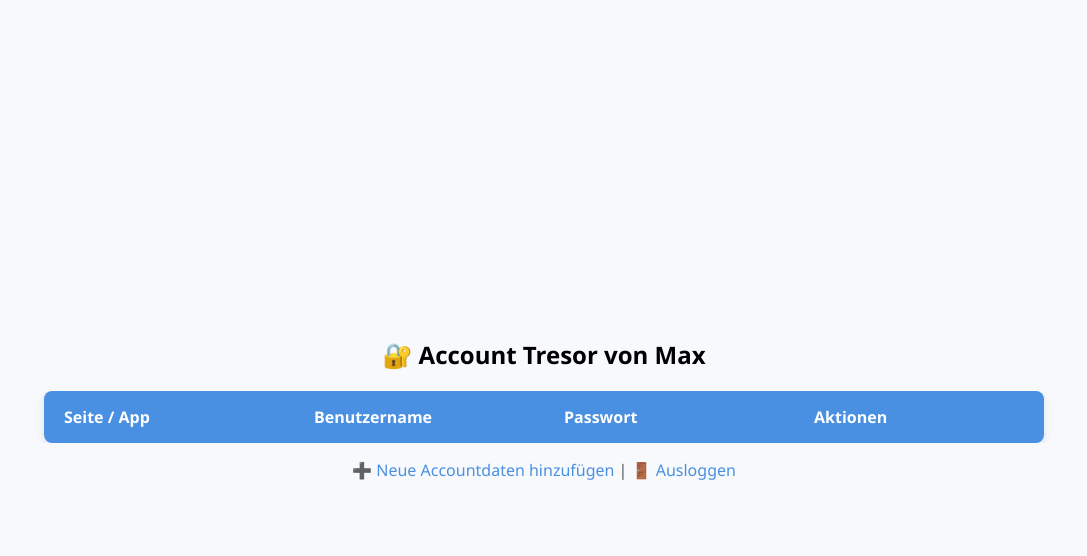
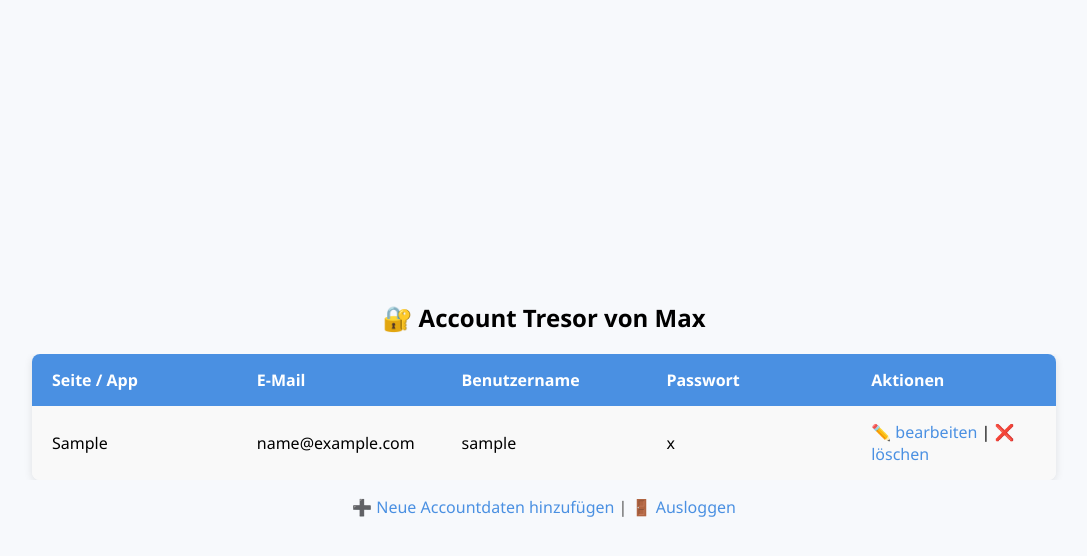
Before and after one commit to mxvq/Password_Manager, a Flask app: page /vault in a window 1280 px wide. Shown: the top 556 px of the page, without its empty margins (96-1183 px from the left). Run offline with Flask 3, Linux system fonts and the light colour scheme; a user stored in the database is signed in; data comes from the database, SQL or seed files in the repository; tables that the repository leaves empty hold one stand-in row (values such as "Sample post"); lists and menus that the app fills with data are empty.

Commit message:
added email input + saving in db

```diff
--- a/app.py
+++ b/app.py
@@ -18,6 +18,7 @@ class User(db.Model):
     id = db.Column(db.Integer, primary_key=True)
     username = db.Column(db.String(80), unique=True, nullable=False)
     password = db.Column(db.String(80), nullable=False)
+    email = db.Column(db.String(120), unique=True, nullable=False)
 
 class Account(db.Model):
     id = db.Column(db.Integer, primary_key=True)
@@ -26,6 +27,7 @@ class Account(db.Model):
     password = db.Column(db.String(150), nullable=False)
     user_id = db.Column(db.Integer, db.ForeignKey('user.id'), nullable=False)
     user = db.relationship('User', backref=db.backref('passwords', lazy=True))
+    email = db.Column(db.String(120), nullable=False)
 
 @app.route('/')
 def home():
@@ -39,14 +41,15 @@ def register():
     if request.method == 'POST':
         username = request.form['username']
         password = request.form['password']
+        email = request.form['email']
 
         existing_user = User.query.filter_by(username=username).first()
         if existing_user:
-            return render_template('register.html', error="Benutzername bereits vergeben!")
+            return render_template('register.html', error="Benutzername oder E-Mail bereits vergeben!")
 
         hashed_pw = generate_password_hash(password, method='pbkdf2:sha256')
 
-        new_user = User(username=username, password=hashed_pw)
+        new_user = User(username=username, email=email, password=hashed_pw)
         db.session.add(new_user)
         db.session.commit()
 
@@ -60,12 +63,14 @@ def login():
         return redirect(url_for('home'))
 
     if request.method == 'POST':
-        username = request.form['username']
+        login_input = request.form['username']
         password = request.form['password']
 
-        user = User.query.filter_by(username=username).first()
+        user = User.query.filter(
+            (User.username == login_input) | (User.email == login_input)
+        ).first()
         if not user or not check_password_hash(user.password, password):
-            return render_template('login.html', error="Ungültiger Benutzername oder Passwort!")
+            return render_template('login.html', error="Ungültiger Benutzername/E-Mail oder Passwort!")
 
         session['user_id'] = user.id
         session['username'] = user.username
@@ -89,16 +94,16 @@ def add_account_details():
         site = request.form['site']
         username = request.form['username']
         password = request.form['password']
+        email = request.form['email']
 
         current_user = User.query.get(session['user_id'])
 
         if not current_user:
             return render_template('add_account_details.html', error="Benutzer nicht gefunden!")
 
-        new_account = Account(site=site, username=username, password=password, user_id=current_user.id)
+        new_account = Account(site=site, username=username, password=password, email=email, user_id=current_user.id)
         db.session.add(new_account)
         db.session.commit()
-        print("test")
 
         return redirect(url_for('vault'))
 
@@ -113,10 +118,8 @@ def vault():
     user = User.query.get(session['user_id'])
     user_accounts = Account.query.filter_by(user_id=user.id).all()
 
-    print("Vault aufgerufen von User ID:", session.get('user_id'))
-    print("Anzahl Accounts gefunden:", len(user_accounts))
+    return render_template('vault.html', user_accounts=user_accounts)
 
-    return render_template('vault.html', user_accounts=user_accounts)
 
 @app.route('/edit_account_details/<int:id>', methods=['GET', 'POST'])
 def edit_account_details(id):
@@ -132,14 +135,15 @@ def edit_account_details(id):
         account_to_edit.site = request.form['site']
         account_to_edit.username = request.form['username']
         account_to_edit.password = request.form['password']
+        account_to_edit.email = request.form['email']
 
         db.session.commit()
 
         return redirect(url_for('vault'))
 
-    return render_template('edit_account_details.html', site=account_to_edit.site, username=account_to_edit.username, password=account_to_edit.password)
+    return render_template('edit_account_details.html', site=account_to_edit.site, username=account_to_edit.username, password=account_to_edit.password, email=account_to_edit.email)
 
-@app.route('/delete_account_details/<int:id>', methods=['GET', 'POST'])
+@app.route('/delete_account_details/<int:id>', methods=['POST', 'GET'])
 def delete_account_details(id):
     if 'user_id' not in session:
         return redirect('/login')
--- a/static/style.css
+++ b/static/style.css
@@ -116,7 +116,7 @@ button:not(.link-button):hover {
 
 table {
     width: 80%;
-    max-width: 1000px;
+    max-width: 1250px;
     border-collapse: collapse;
     margin: 0 auto;
     font-size: 16px;
--- a/templates/add_account_details.html
+++ b/templates/add_account_details.html
@@ -12,6 +12,9 @@
             <label for="site">🔗 Seite / App:</label><br>
             <input type="text" id="site" name="site" required><br><br>
 
+            <label for="site">📧 E-Mail:</label><br>
+            <input type="text" id="email" name="email" required><br><br>
+
             <label for="username">👤 Benutzername:</label><br>
             <input type="text" id="username" name="username" required><br><br>
 
--- a/templates/edit_account_details.html
+++ b/templates/edit_account_details.html
@@ -18,6 +18,9 @@
             <label for="site">🔗 Seite / App:</label><br>
             <input type="text" id="site" name="site" value="{{site}}" required><br><br>
 
+            <label for="site">📧 E-Mail:</label><br>
+            <input type="text" id="email" name="email" value="{{email}}" required><br><br>
+
             <label for="username">👤 Benutzername:</label><br>
             <input type="text" id="username" name="username" value="{{username}}" required><br><br>
 
--- a/templates/login.html
+++ b/templates/login.html
@@ -15,7 +15,7 @@
         {% endif %}
 
         <form method="post">
-            <input name="username" placeholder="Benutzername" required>
+            <input name="username" placeholder="Benutzername oder E-Mail" required>
             <input name="password" type="password" placeholder="Passwort" required>
             <button type="submit">Einloggen</button>
         </form>
--- a/templates/register.html
+++ b/templates/register.html
@@ -15,6 +15,7 @@
         {% endif %}
 
         <form method="post">
+            <input type="email" name="email" placeholder="E-Mail" required>
             <input name="username" placeholder="Benutzername" required>
             <input name="password" type="password" placeholder="Passwort" required>
             <button type="submit">Registrieren</button>
--- a/templates/vault.html
+++ b/templates/vault.html
@@ -12,18 +12,19 @@
         <table>
             <tr>
                 <th>Seite / App</th>
+                <th>E-Mail</th>
                 <th>Benutzername</th>
                 <th>Passwort</th>
                 <th>Aktionen</th>
             </tr>
             {% for acc in user_accounts %}
             <tr>
-                <td>{{ acc.site }}</td>
-                <td>{{ acc.username }}</td>
-                <td>{{ acc.password }}</td>
+                <td>{{acc.site}}</td>
+                <td>{{acc.email}}</td>
+                <td>{{acc.username}}</td>
+                <td>{{acc.password}}</td>
                 <td><a href="{{ url_for('edit_account_details', id=acc.id) }}"> ✏️ bearbeiten</a> |
-                    <a href="{{ url_for('delete_account_details', id=acc.id) }}"
-                        onclick="return confirm('❗Willst du diesen Account wirklich löschen?');">❌ löschen</a>
+                    <a href="{{ url_for('delete_account_details', id=acc.id) }}">❌ löschen</a>
                 </td>
             </tr>
             {% endfor %}
```
Also changed, not shown: users.db.
